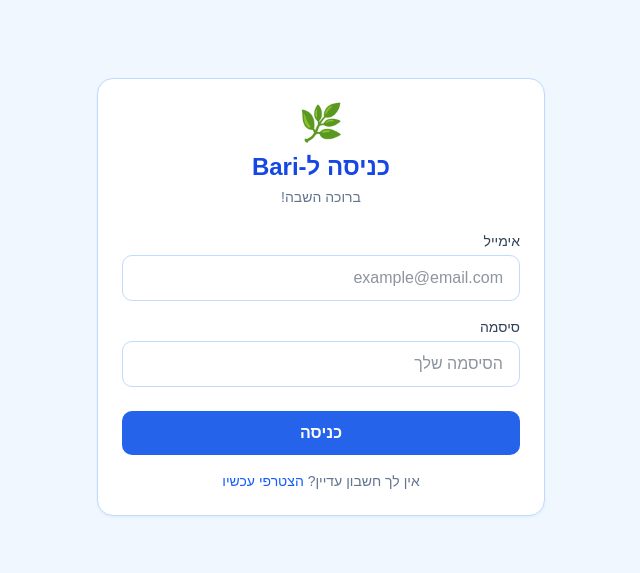
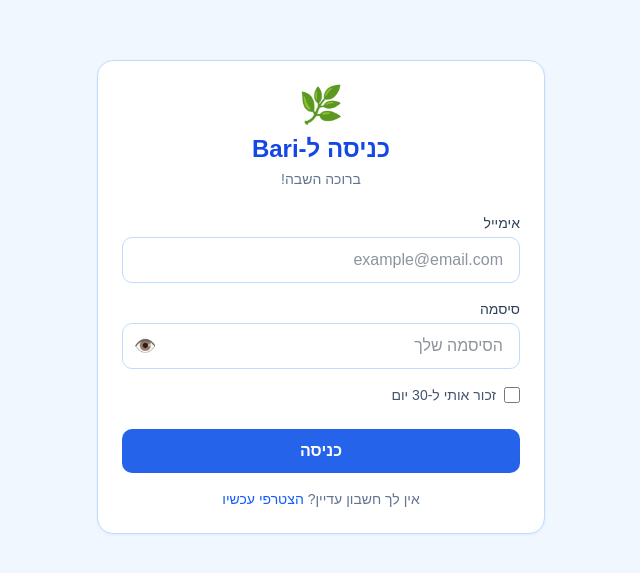
Before and after one commit to moran-levin88/bari, a Next.js app: page /login in a window 1280 px wide. Shown: the part 103-676 px from the top of the page, without its empty margins (408-1048 px from the left). Built offline with nearby package versions, Linux system fonts and the light colour scheme; no server answers.

Commit message:
feat: remember me checkbox — 30 days vs 1 day session, plus password visibility on login

```diff
--- a/app/login/page.tsx
+++ b/app/login/page.tsx
@@ -1,6 +1,6 @@
 'use client'
 
-import { useActionState, useEffect } from 'react'
+import { useActionState, useEffect, useState } from 'react'
 import { useRouter } from 'next/navigation'
 import Link from 'next/link'
 import { login } from '@/lib/auth'
@@ -8,6 +8,7 @@
 export default function LoginPage() {
   const router = useRouter()
   const [state, action, pending] = useActionState(login, undefined)
+  const [showPassword, setShowPassword] = useState(false)
 
   useEffect(() => {
     if (state?.success) router.push('/dashboard')
@@ -29,8 +30,33 @@
           </div>
           <div>
             <label className="block text-sm font-medium text-slate-700 mb-1">סיסמה</label>
-            <input name="password" type="password" required className="input" placeholder="הסיסמה שלך" />
+            <div className="relative">
+              <input
+                name="password"
+                type={showPassword ? 'text' : 'password'}
+                required
+                className="input pl-10"
+                placeholder="הסיסמה שלך"
+              />
+              <button
+                type="button"
+                onClick={() => setShowPassword((v) => !v)}
+                className="absolute left-3 top-1/2 -translate-y-1/2 text-slate-400 hover:text-slate-600 text-lg leading-none"
+                tabIndex={-1}
+              >
+                {showPassword ? '🙈' : '👁️'}
+              </button>
+            </div>
           </div>
+
+          <label className="flex items-center gap-2 cursor-pointer select-none">
+            <input
+              type="checkbox"
+              name="rememberMe"
+              className="w-4 h-4 accent-blue-600 rounded"
+            />
+            <span className="text-sm text-slate-600">זכור אותי ל-30 יום</span>
+          </label>
 
           {state?.error && (
             <div className="bg-red-50 border border-red-200 text-red-600 rounded-lg p-3 text-sm">
--- a/lib/auth.ts
+++ b/lib/auth.ts
@@ -29,6 +29,7 @@
 export async function login(_state: AuthState, formData: FormData): Promise<AuthState> {
   const email = formData.get('email') as string
   const password = formData.get('password') as string
+  const rememberMe = formData.get('rememberMe') === 'on'
 
   if (!email || !password) return { error: 'אימייל וסיסמה נדרשים' }
 
@@ -38,7 +39,7 @@
   const valid = await bcrypt.compare(password, user.password)
   if (!valid) return { error: 'אימייל או סיסמה שגויים' }
 
-  await createSession({ userId: user.id, email: user.email, name: user.name })
+  await createSession({ userId: user.id, email: user.email, name: user.name }, rememberMe)
   return { success: true }
 }
 
--- a/lib/session.ts
+++ b/lib/session.ts
@@ -12,13 +12,17 @@
   expiresAt: Date
 }
 
-export async function createSession(payload: Omit<SessionPayload, 'expiresAt'>) {
-  const expiresAt = new Date(Date.now() + 7 * 24 * 60 * 60 * 1000) // 7 days
+export async function createSession(
+  payload: Omit<SessionPayload, 'expiresAt'>,
+  rememberMe = false
+) {
+  const days = rememberMe ? 30 : 1
+  const expiresAt = new Date(Date.now() + days * 24 * 60 * 60 * 1000)
 
   const session = await new SignJWT({ ...payload, expiresAt })
     .setProtectedHeader({ alg: 'HS256' })
     .setIssuedAt()
-    .setExpirationTime('7d')
+    .setExpirationTime(`${days}d`)
     .sign(encodedKey)
 
   const cookieStore = await cookies()
```
